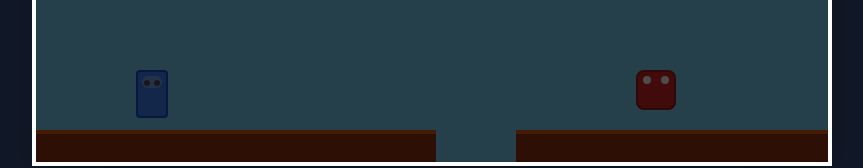
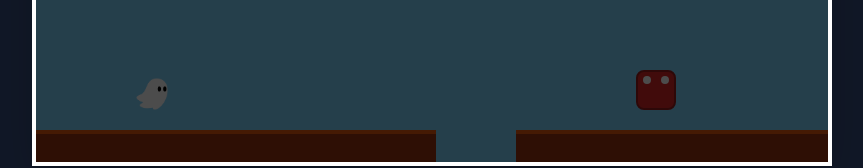
Before and after one commit to arie0703/ts-odyssey, a React (Vite) app: page / in a window 1280 px wide. Shown: the part 534-702 px from the top of the page, without its empty margins (208-1071 px from the left). Built offline with nearby package versions, Linux system fonts and the light colour scheme.

Commit message:
👻 Kiroゴーストをplayer assetsとして使用（使っているIDEはCursorだが..）

```diff
--- a/Player.tsx
+++ b/Player.tsx
@@ -1,6 +1,7 @@
 
 import React from 'react';
 import { Entity } from './types';
+import { ASSET_PATHS } from './constants';
 
 interface PlayerProps {
   player: Entity & { isHurt?: boolean };
@@ -11,10 +12,8 @@ const Player: React.FC<PlayerProps> = ({ player }) => {
 
   return (
     <div
-      className={`absolute rounded transition-colors duration-200 ${
-        player.isHurt
-          ? 'bg-red-600 border-red-800 animate-pulse'
-          : 'bg-blue-500 border-2 border-blue-700'
+      className={`absolute ${
+        player.isHurt ? 'animate-pulse opacity-70' : ''
       }`}
       style={{
         left: player.pos.x,
@@ -24,14 +23,15 @@ const Player: React.FC<PlayerProps> = ({ player }) => {
         transform: isFacingLeft ? 'scaleX(-1)' : 'scaleX(1)'
       }}
     >
-      {/* 帽子/髪のハイライト */}
-      <div className="absolute top-1 left-1 right-1 h-3 bg-white opacity-30 rounded-full" />
-
-      {/* つぶらな瞳 */}
-      <div className="flex justify-center mt-2 space-x-1">
-         <div className="w-1.5 h-1.5 bg-black rounded-full" />
-         <div className="w-1.5 h-1.5 bg-black rounded-full" />
-      </div>
+      <img
+        src={ASSET_PATHS.PLAYER}
+        alt="Player"
+        className="w-full h-full object-cover"
+        style={{
+          display: 'block',
+          filter: player.isHurt ? 'brightness(1.5) saturate(1.5) hue-rotate(0deg)' : 'none'
+        }}
+      />
     </div>
   );
 };
--- a/constants.ts
+++ b/constants.ts
@@ -10,7 +10,7 @@ export const INITIAL_LIFE = 3;
 
 // アセットパスの設定（本来は /assets/ フォルダに配置する）
 export const ASSET_PATHS = {
-  PLAYER: 'https://api.dicebear.com/7.x/pixel-art/svg?seed=hero',
+  PLAYER: '/assets/images/kiro-ghost.png',
   ENEMY: 'https://api.dicebear.com/7.x/pixel-art/svg?seed=enemy',
   COIN: 'https://api.dicebear.com/7.x/pixel-art/svg?seed=coin',
   STAR: 'https://api.dicebear.com/7.x/pixel-art/svg?seed=star',
```
Also changed, not shown: assets/images/kiro-ghost.png (added).
